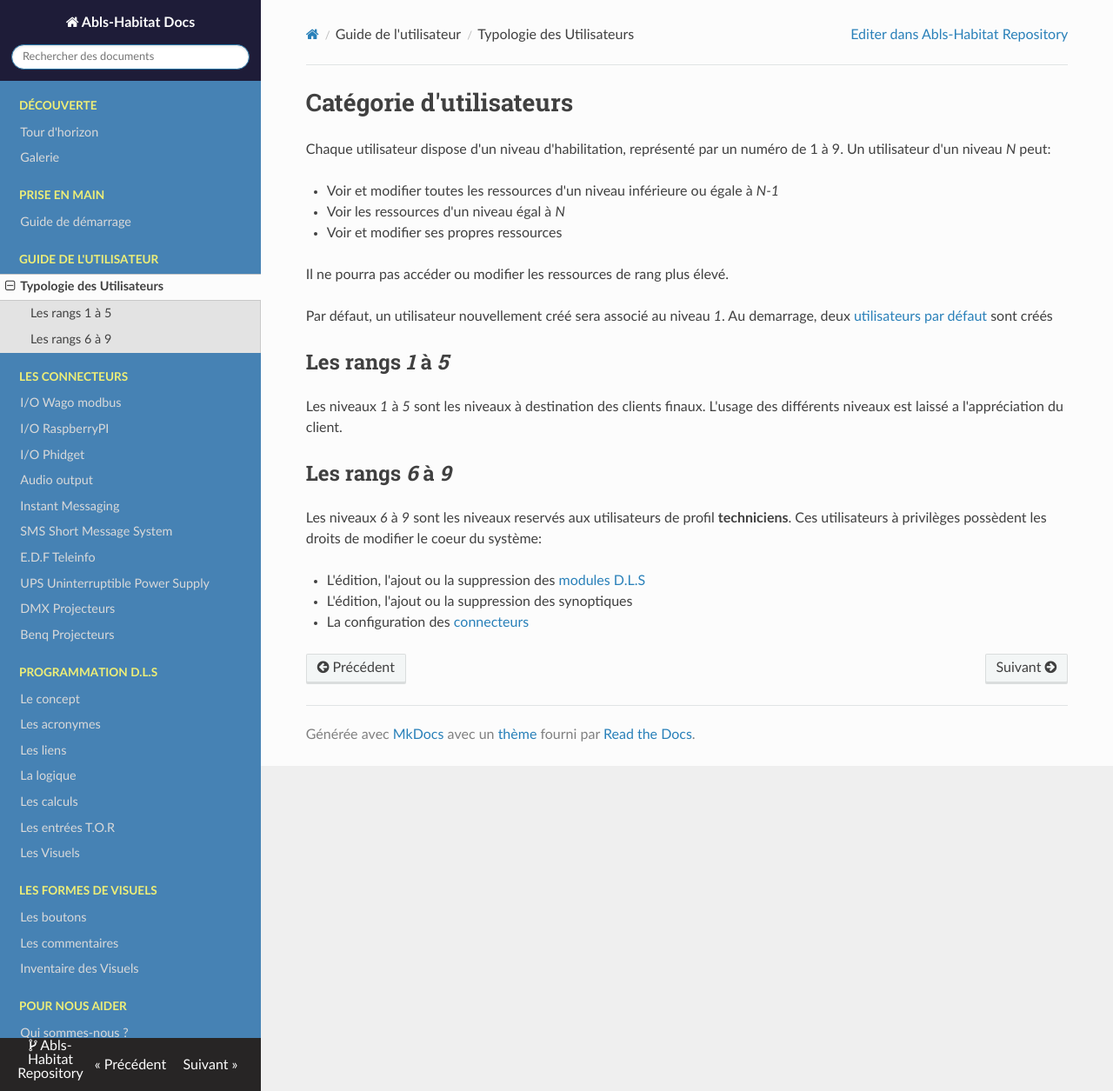
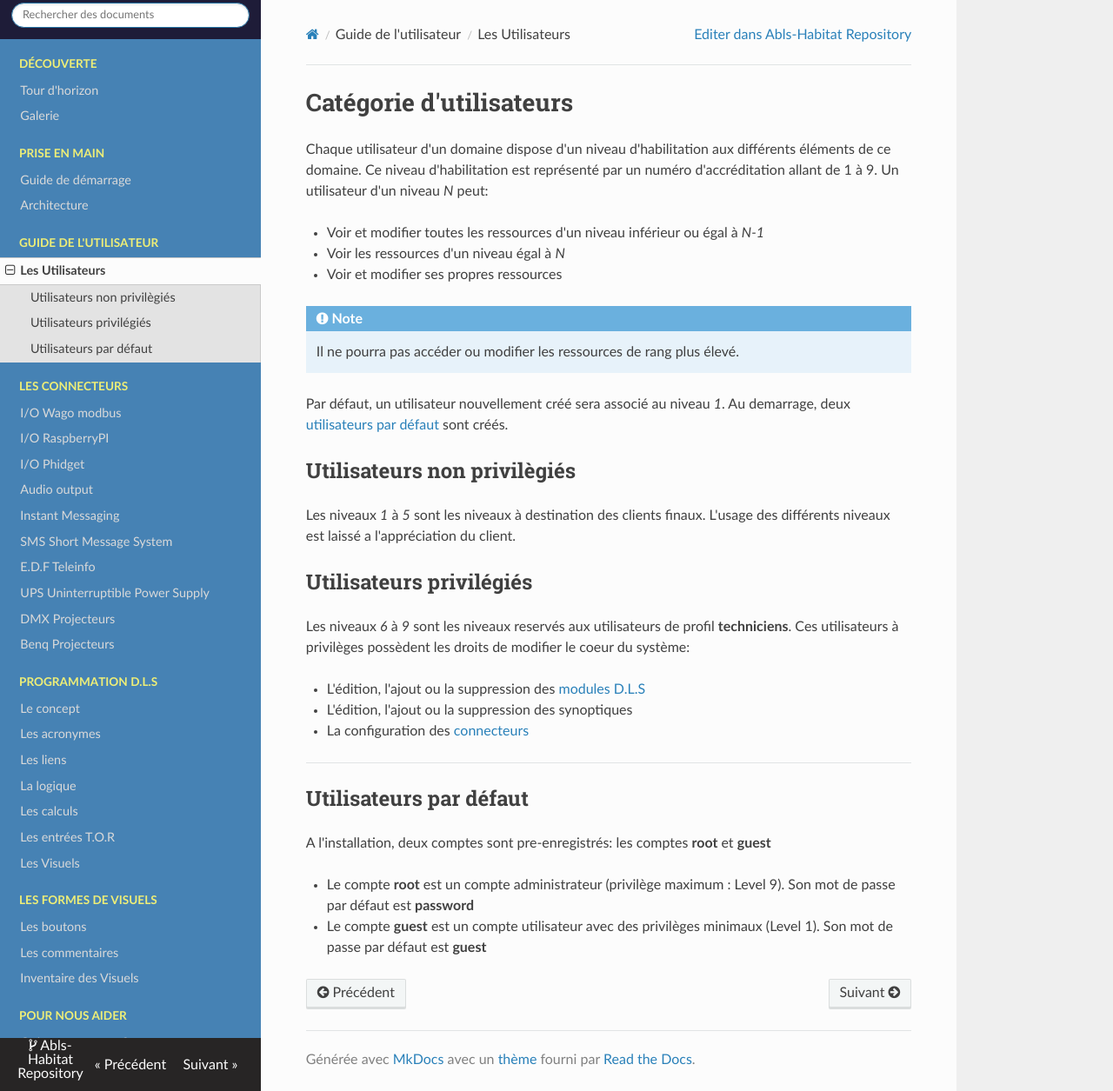
Before and after one commit to sebaru/abls-habitat-docs, an MkDocs documentation site: the page built from src/users.md, in a window 1280 px wide and 1255 px high. Shown: the whole window at 87% size. Built offline with MkDocs 1.6.1, drawn with Linux system fonts in a browser that asks for light colours; nearby versions of some CDN libraries.

Commit message:
Add architecture page

```diff
--- a/mkdocs.yml
+++ b/mkdocs.yml
@@ -1,7 +1,8 @@
 docs_dir: src
 site_name: Abls-Habitat Docs
 site_url: https://docs.abls-habitat.fr/
-repo_url: https://github.com/sebaru
+repo_url: https://github.com/sebaru/abls-habitat-docs
+edit_uri: blob/main/src
 repo_name: Abls-Habitat Repository
 site_description: Home Automation by Abls-Habitat
 site_author: Sébastien et Bruno Lefèvre
@@ -15,8 +16,9 @@ nav:
    - Galerie: galerie.md
  - Prise en main:
    - Guide de démarrage: guide_demarrage.md
+   - Architecture: architecture.md
  - Guide de l'utilisateur:
-   - Typologie des Utilisateurs: users.md
+   - Les Utilisateurs: users.md
  - Les connecteurs:
    - I/O Wago modbus: io_modbus.md
    - I/O RaspberryPI: io_gpiod.md
--- a/src/extra.css
+++ b/src/extra.css
@@ -1,9 +1,9 @@
 
- .wy-nav-content { max-width: 100%; }
+ .wy-nav-content { /*max-width: 100%;*/ }
  .wy-side-scroll      { background-color: steelblue; }
  .wy-side-nav-search  { background-color: rgba(30,28,56,1.0); }
 
  img[alt="imgvisuel"] { max-width:128px; max-height:128px }
- img[alt="imgmax800"] { max-width:800px; max-height:800px }
+ img[alt="imgmax700"] { max-width:700px; max-height:700px }
 
  .caption-text { color: #EE7; }
--- a/src/users.md
+++ b/src/users.md
@@ -1,23 +1,26 @@
 # Catégorie d'utilisateurs
 
-Chaque utilisateur dispose d'un niveau d'habilitation, représenté par un numéro de 1 à 9.
+Chaque utilisateur d'un domaine dispose d'un niveau d'habilitation aux différents éléments de ce domaine.
+Ce niveau d'habilitation est représenté par un numéro d'accréditation allant de 1 à 9.
 Un utilisateur d'un niveau *N* peut:
 
-* Voir et modifier toutes les ressources d'un niveau inférieure ou égale à *N-1*
+* Voir et modifier toutes les ressources d'un niveau inférieur ou égal à *N-1*
 * Voir les ressources d'un niveau égal à *N*
 * Voir et modifier ses propres ressources
 
-Il ne pourra pas accéder ou modifier les ressources de rang plus élevé.
+!!! note
+
+    Il ne pourra pas accéder ou modifier les ressources de rang plus élevé.
 
 Par défaut, un utilisateur nouvellement créé sera associé au niveau *1*.
-Au demarrage, deux [utilisateurs par défaut](index.md#utilisateurs-par-defaut) sont créés
+Au demarrage, deux [utilisateurs par défaut](utilisateurs-par-defaut) sont créés.
 
-## Les rangs *1* à *5*
+##Utilisateurs non privilègiés
 
 Les niveaux *1* à *5* sont les niveaux à destination des clients finaux.
 L'usage des différents niveaux est laissé a l'appréciation du client.
 
-## Les rangs *6* à *9*
+##Utilisateurs privilégiés
 
 Les niveaux *6* à *9* sont les niveaux reservés aux utilisateurs de profil **techniciens**.
 Ces utilisateurs à privilèges possèdent les droits de modifier le coeur du système:
@@ -25,3 +28,11 @@ Ces utilisateurs à privilèges possèdent les droits de modifier le coeur du sy
 * L'édition, l'ajout ou la suppression des [modules D.L.S](dls.md)
 * L'édition, l'ajout ou la suppression des synoptiques
 * La configuration des [connecteurs](connecteurs.md)
+
+---
+##Utilisateurs par défaut
+
+A l'installation, deux comptes sont pre-enregistrés: les comptes **root** et **guest**
+
+* Le compte **root** est un compte administrateur (privilège maximum : Level 9). Son mot de passe par défaut est **password**
+* Le compte **guest** est un compte utilisateur avec des privilèges minimaux (Level 1). Son mot de passe par défaut est **guest**
```
Also changed, not shown: src/architecture.md (added, +44 -0 lines), src/auteurs.md (+1 -1 lines), src/dls.md (+1 -1 lines), src/galerie.md (+13 -13 lines), src/guide_demarrage.md (+27 -13 lines), src/index.md (+3 -3 lines), src/img/architecture_schema.png (added), src/img/ihm_install.png, src/img/ihm_install_advanced.png (added), 1 other file.
